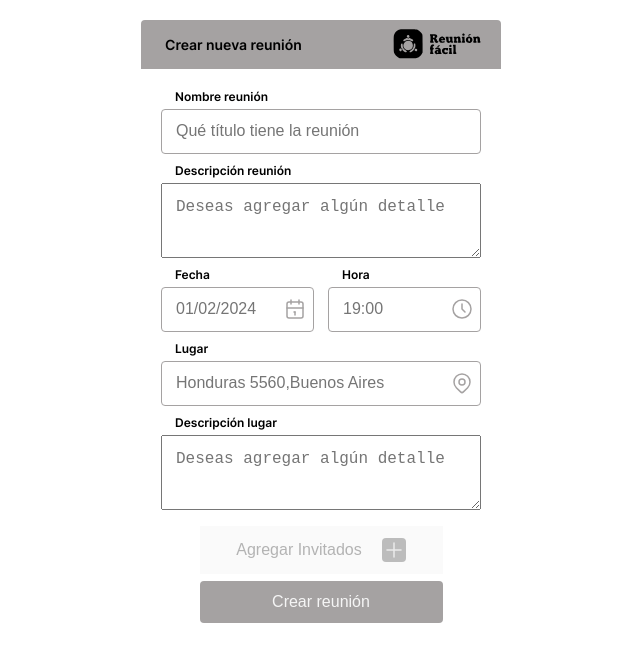
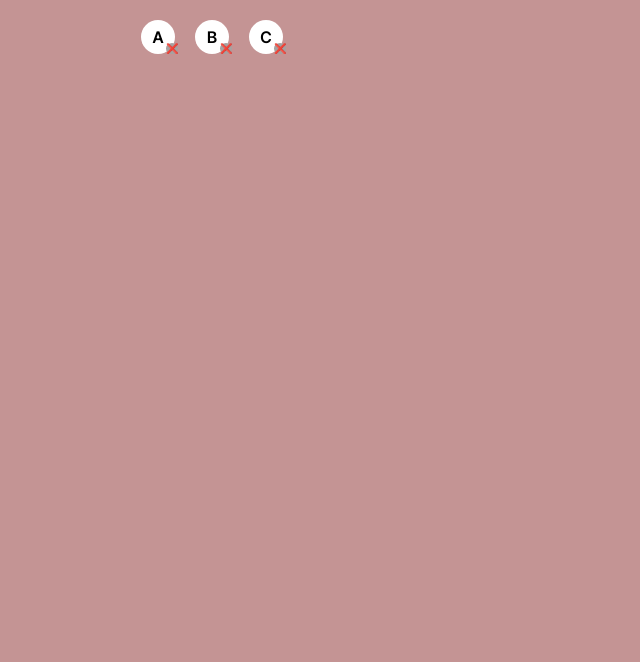
Before and after one commit to No-Country/Reunion-Facil-c16-05-m-node-react, a React (Vite) app in the folder app/: page / in a window 1280 px wide. Shown: the top 662 px of the page, without its empty margins (319-959 px from the left). Built offline with nearby package versions, Linux system fonts and the light colour scheme.

Commit message:
Add GuestSelected

```diff
--- a/app/src/App.jsx
+++ b/app/src/App.jsx
@@ -1,9 +1,10 @@
 import './App.css'
+import GuestSelected from './components/GuestSelected/GuestSelected'
 import { EventCreationForm } from './pages/EventCreationForm'
 
 function App () {
   return (
-    <EventCreationForm />
+    <GuestSelected />
   )
 }
 
```
